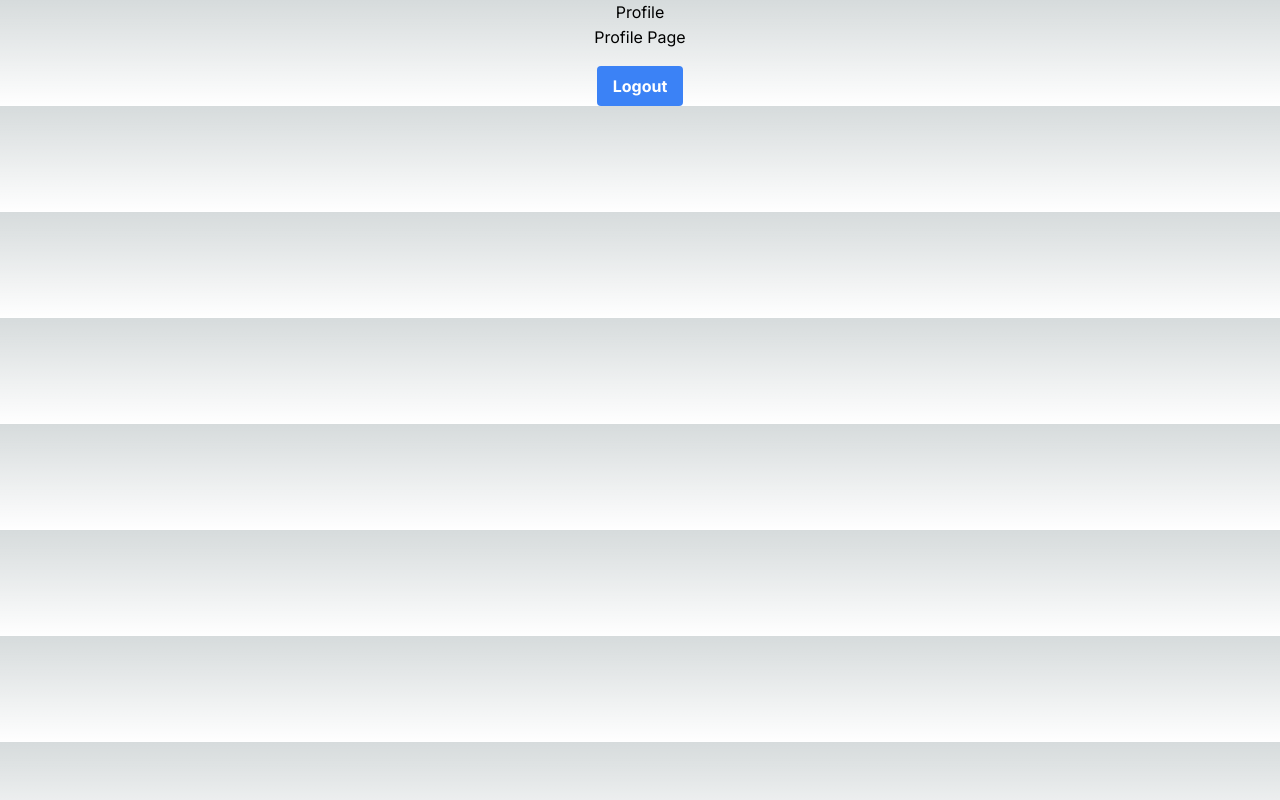
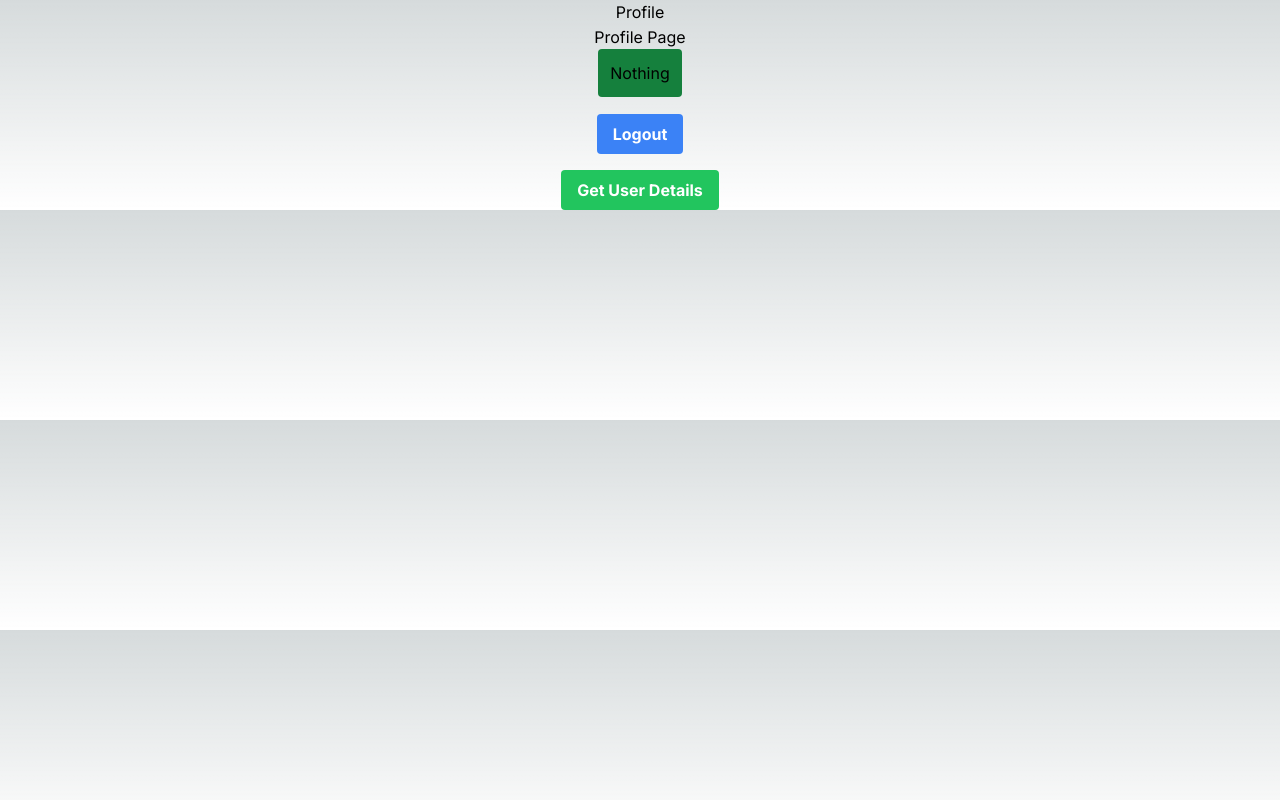
Before and after one commit to piyushpanchal114/next-auth-practice, a Next.js app: page /profile in a window 1280 px wide. Built offline with nearby package versions, Linux system fonts and the light colour scheme.

Commit message:
me route implemented

```diff
--- /dev/null
+++ b/src/app/api/users/me/route.ts
@@ -0,0 +1,26 @@
+import { NextRequest, NextResponse } from "next/server";
+import { connect } from "@/dbConfig/dbConfig";
+import { getDataFromToken } from "@/helpers/getDataFromToken";
+import User from "@/models/userModel";
+
+connect();
+
+export async function GET(request: NextRequest) {
+  try {
+    const userId = await getDataFromToken(request);
+    const user = await User.findOne({ _id: userId }).select(
+      "-password -isAdmin"
+    );
+    return NextResponse.json({
+      message: "user found",
+      data: user,
+    });
+  } catch (error: any) {
+    return NextResponse.json(
+      {
+        error: error.message,
+      },
+      { status: 400 }
+    );
+  }
+}
--- a/src/app/profile/page.tsx
+++ b/src/app/profile/page.tsx
@@ -3,10 +3,12 @@
 import axios from "axios";
 import Link from "next/link";
 import { useRouter } from "next/navigation";
+import { useState } from "react";
 import { toast } from "react-hot-toast";
 
 export default function ProfilePage() {
   const router = useRouter();
+  const [data, setData] = useState("nothing");
   const onLogout = async () => {
     try {
       await axios.get("/api/users/logout");
@@ -17,11 +19,24 @@
       toast.error(error.message);
     }
   };
+
+  const getUserDetails = async () => {
+    const res = await axios.get("/api/users/me");
+    console.log(res.data);
+    setData(res.data.data._id);
+  };
   return (
     <div className="flex flex-col items-center justify-center min-h-screen-py-2">
       <h1>Profile</h1>
       <hr />
       <p>Profile Page</p>
+      <h2 className="p-3 rounded bg-green-700">
+        {data === "nothing" ? (
+          "Nothing"
+        ) : (
+          <Link href={`profile/${data}`}>{data}</Link>
+        )}
+      </h2>
       <hr />
       <button
         onClick={onLogout}
@@ -29,6 +44,12 @@
       >
         Logout
       </button>
+      <button
+        onClick={getUserDetails}
+        className="bg-green-500 mt-4 hover:bg-blue-700 text-white font-bold py-2 px-4 rounded"
+      >
+        Get User Details
+      </button>
     </div>
   );
 }
--- /dev/null
+++ b/src/helpers/getDataFromToken.ts
@@ -0,0 +1,12 @@
+import { NextRequest } from "next/server";
+import jwt from "jsonwebtoken";
+
+export const getDataFromToken = (request: NextRequest) => {
+  try {
+    const token = request.cookies.get("token")?.value || "";
+    const decodedToken: any = jwt.verify(token, process.env.TOKEN_SECRET!);
+    return decodedToken.id;
+  } catch (error: any) {
+    throw new Error(error.message);
+  }
+};
```
